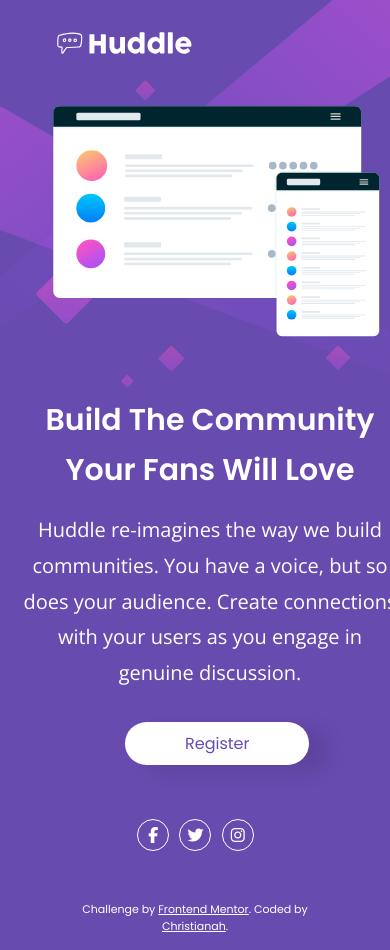
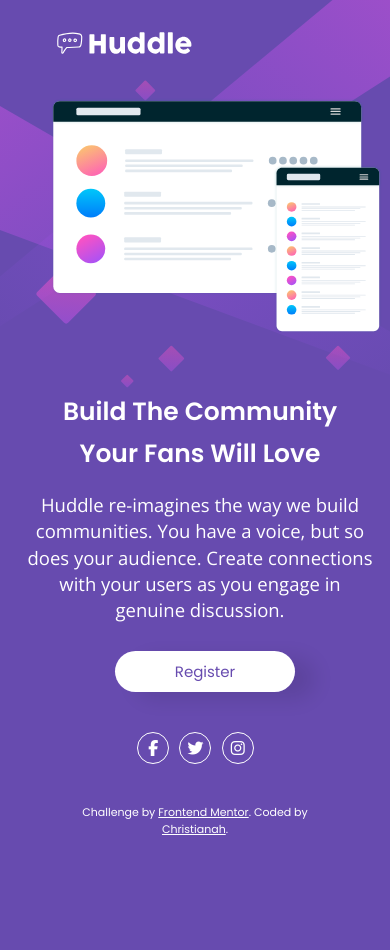
Before and after one commit to Christianah05/Huddle-landing-page, a plain HTML site: page index.html in a window 390 px wide. After the commit the page ends 853 px from the top, so only its background shows below. Drawn offline with nearby package versions, Linux system fonts and the light colour scheme.

Commit message:
Add files via upload

```diff
--- a/css/style.css
+++ b/css/style.css
@@ -114,7 +114,7 @@ body{
     }
 
     .logo img{
-        margin-bottom: 35px;
+        margin-bottom: 30px;
         width: 50%;
     }
 
@@ -125,32 +125,36 @@ body{
 
     .mockup img{
         width: 85vw;
-        margin-right: 0;
+    }
+
+    .content{
+        display: flex;
+        flex-direction: column;
+        align-items: center;
     }
 
     .content h1{
         margin-top: 0;
-        width: 350px;
-        font-size: 30px;
-        line-height: 1.3cm;
+        width: 330px;
+        font-size: 25px;
+        line-height: 1.1cm;
         text-align: center;
-        margin-right: 3em;
-        margin-left: -2.5em;
     }
 
     .content p{
-        width: 380px;
-        margin-top: 0;
+        width: 350px;
         text-align: center;
-        margin-left: -4.5em;
-        font-size: 20px;
-        line-height: 0.95cm;
+        font-size: 18.5px;
+        line-height: 0.7cm;
+        margin-bottom: 35px;
     }
     .register{
-        margin-left: 15px;
+        margin-left: 10px;
+        margin-bottom: -15px;
     }
 
     .register a{
+        font-size: 15px;
         padding: 10px 60px;
     }
 
--- a/index.html
+++ b/index.html
@@ -18,7 +18,7 @@
 
   <!-- Feel free to remove these styles or customise in your own stylesheet 👍 -->
   <style>
-    .attribution { font-size: 11px; text-align: center; margin-top: 50px; }
+    .attribution { font-size: 11px; text-align: center; margin-top: 40px; }
     .attribution a { color: white; }
   </style>
 </head>
```
